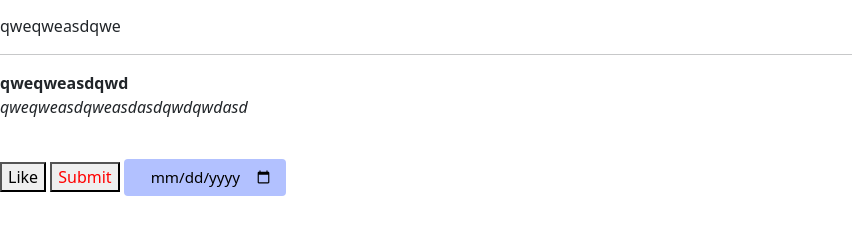
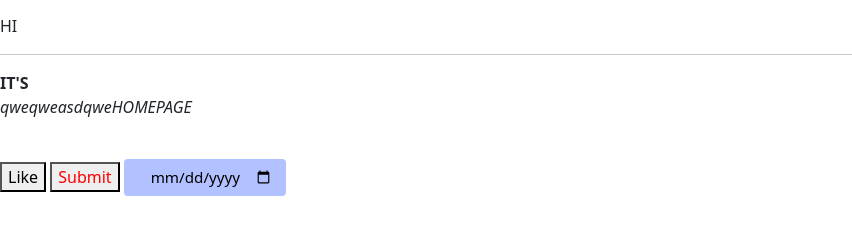
Before and after one commit to MakarSerhii/homepage, a plain HTML site: page love.html in a window 1280 px wide. Shown: the part 136-370 px from the top of the page, without its empty margins (0-852 px from the left). Drawn offline with nearby package versions, Linux system fonts and the light colour scheme.

Commit message:
Update love.html

```diff
--- a/love.html
+++ b/love.html
@@ -31,12 +31,12 @@
         </ul>
     </div>
     <h1 id="main">It's a LOVE page</h1>
-    <p class="zalypa">qweqweasdqwe</p>
+    <p class="zalypa">HI</p>
     <p>
     </p>
     <hr>
-    <b id="bold">qweqweasdqwd</b>
-    <p><i>qweqweasdqwe<span class="xyz"></span>asdasdqwdqwdasd</i></p>
+    <b id="bold">IT'S</b>
+    <p><i>qweqweasdqwe<span class="xyz"></span>HOMEPAGE</i></p>
     <br>
     <button class="like">Like</button>
     <button class="submit">Submit</button>
```
